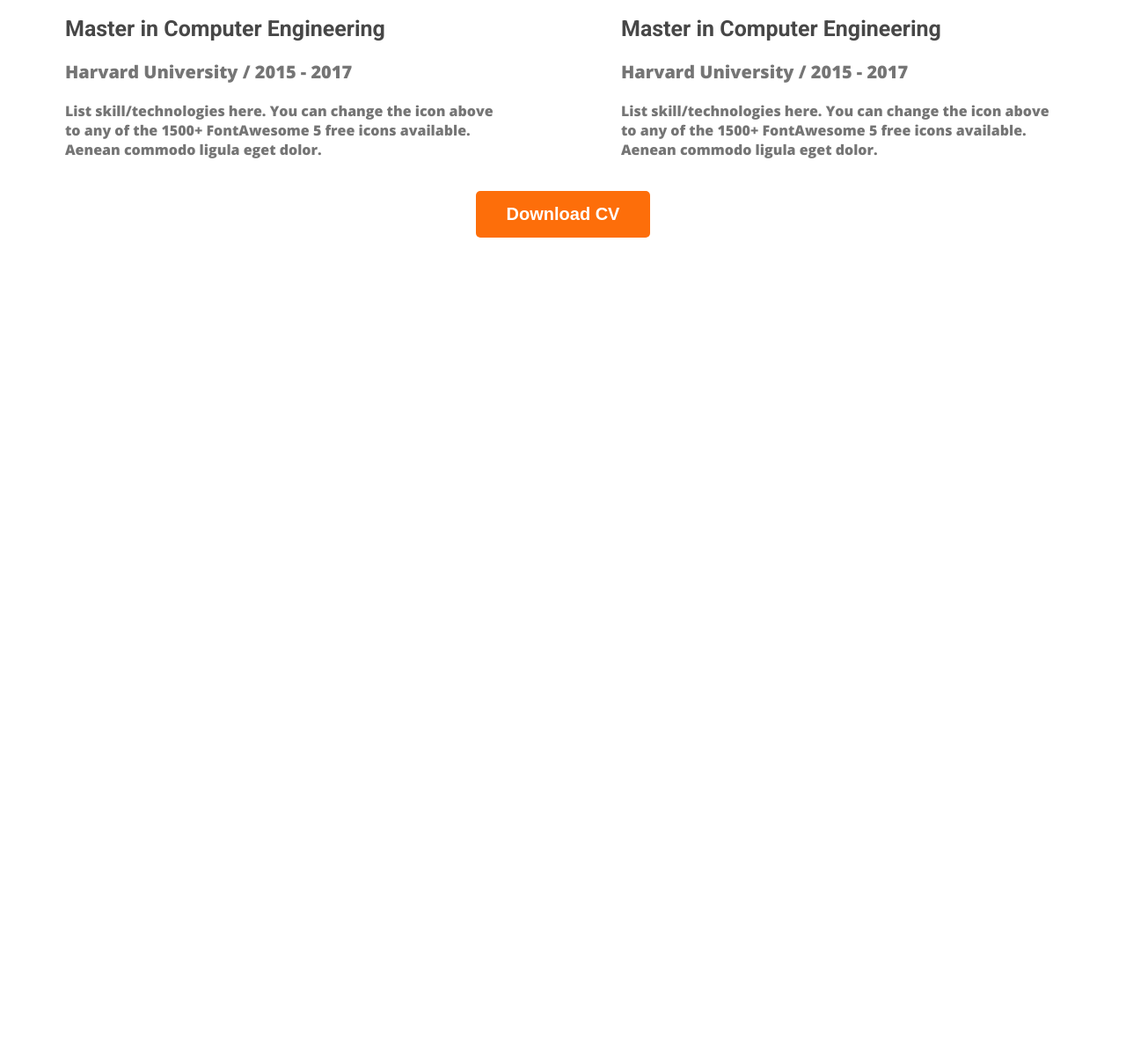
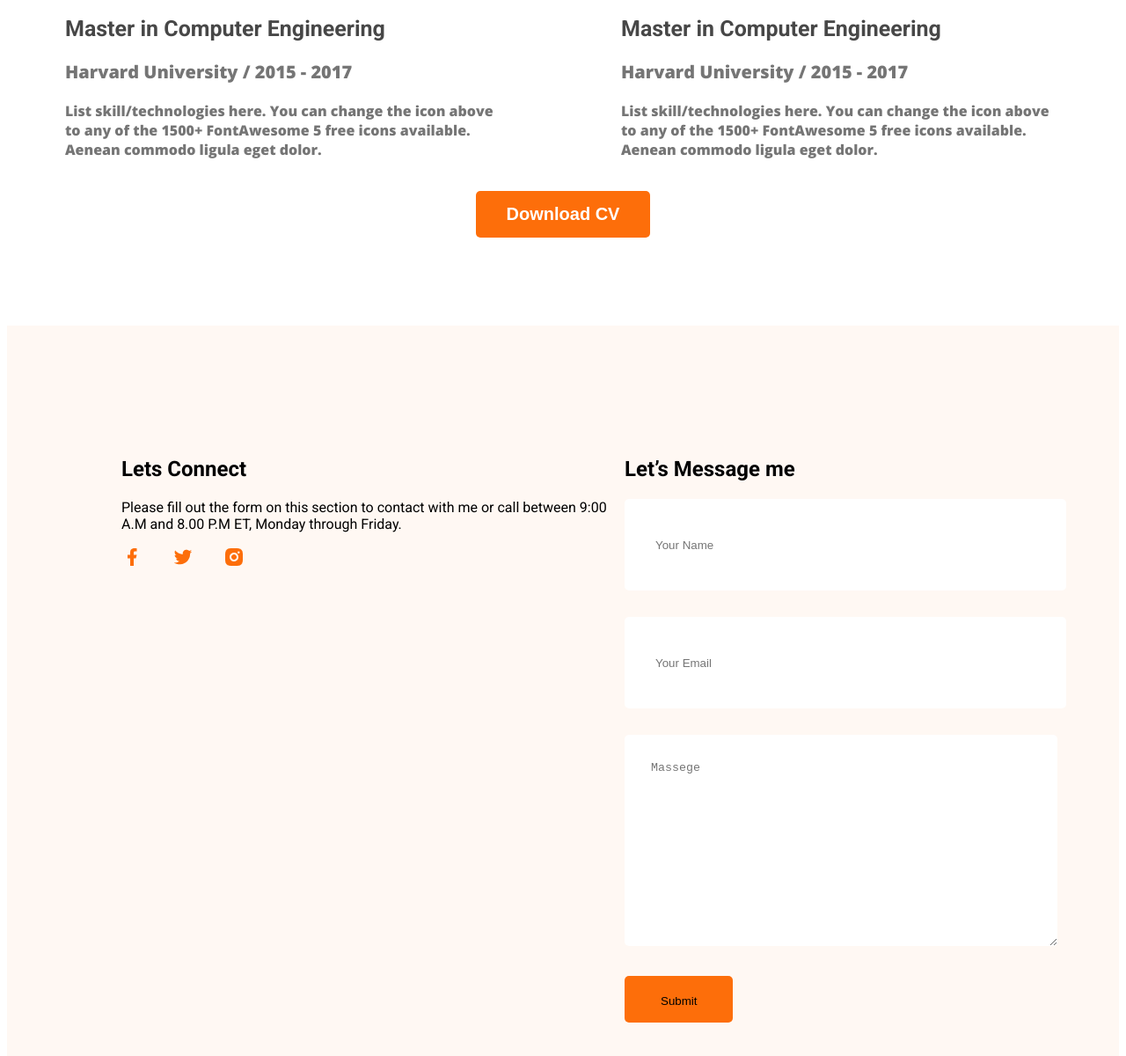
Before and after one commit to 1Daybestseller/developer-portfolio, a plain HTML site: page index.html in a window 1280 px wide. Shown: the part 2930-4130 px from the top of the page at 88% size. Before the commit the page ends 3208 px from the top, so only its background shows below. Drawn offline with nearby package versions, Linux system fonts and the light colour scheme.

Commit message:
complite file

```diff
--- a/images/portfolio.css
+++ b/images/portfolio.css
@@ -218,3 +218,52 @@ line-height: normal;
     margin-top: 20px;
     text-align: center;
 }
+
+/* footer style  */
+footer{
+    background: #FFF8F3;
+    margin-top: 100px;
+}
+.footer-contain{
+    display: flex;
+    padding: 130px;
+    justify-content: space-around;
+    gap: 10px;
+}
+.des{
+    width: 562px;
+
+}
+
+.input-big-box{
+    width: 461px;
+    height: 180px;
+    border-radius: 5px;
+background:  #FFF;
+margin-bottom: 30px;
+padding: 30px;
+border: none;
+width: 100%;
+}
+.first2{
+    width: 461px;
+height: 64px;
+border-radius: 5px;
+margin-bottom: 30px;
+padding: 20px 35px;
+border: none;
+width: 100%;
+}
+.input-details{
+    margin-top: 15px;
+}
+.footer-column{
+    width: 50%;
+}
+.simple{
+    background-color: #FD6E0A;
+    border: none;
+}
+.img a{
+    margin-right: 30px;
+}
--- a/index.html
+++ b/index.html
@@ -160,6 +160,38 @@
 
     </main>
     <footer>
+        <div class="footer-contain">
+            <div class="footer-colimn">
+                <h2 class="column-tittle">Lets Connect</h2>
+                <p class="des">
+                    Please fill out the form on this section to contact with me or call between 9:00 A.M and 8.00 P.M ET, Monday through Friday.
+                </p>
+                <div class="img">
+                    <a href="" class="social"><img src="./images/icons/facebook.png" alt="" class="social-icon"></a>
+                    <a href="" class="social"><img src="./images/icons/twitter.png" alt="" class="social-icon"></a>
+                    <a href="" class="social"><img src="./images/icons/insta.png" alt="" class="social-icon"></a>
+                </div>
+             </div>
+
+             <div class="footer-column">
+                <h2 class="column-tittle">Let’s Message me</h2>
+                <form action="" class="information">
+
+                  <label for="name" class="input-details">
+                    <input type="text" placeholder="Your Name" class="first2">
+                </label>
+                  <label for="" class="input-details">
+                    <input type="email" placeholder="Your Email" class="first2">
+                </label>
+                  <label for="" class="input-details">
+                    <textarea placeholder="Massege" name="" id="" cols="30" rows="10" class="input-big-box"></textarea>
+                </label>
+                <button class="btn-primary"> <input class="simple" type="submit"></button>
+
+
+                </form>
+             </div>
+        </div>
 
     </footer>
 </body>
```
